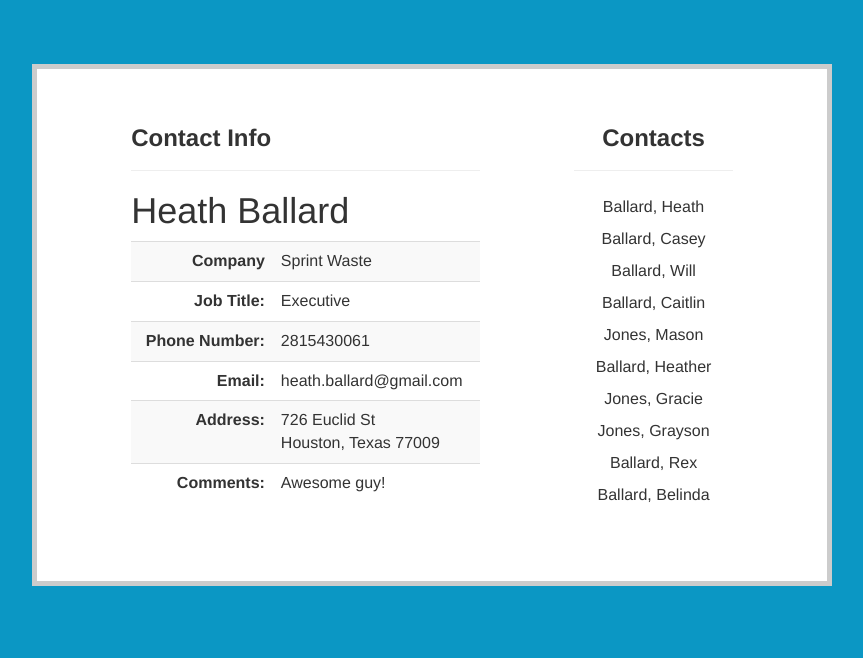
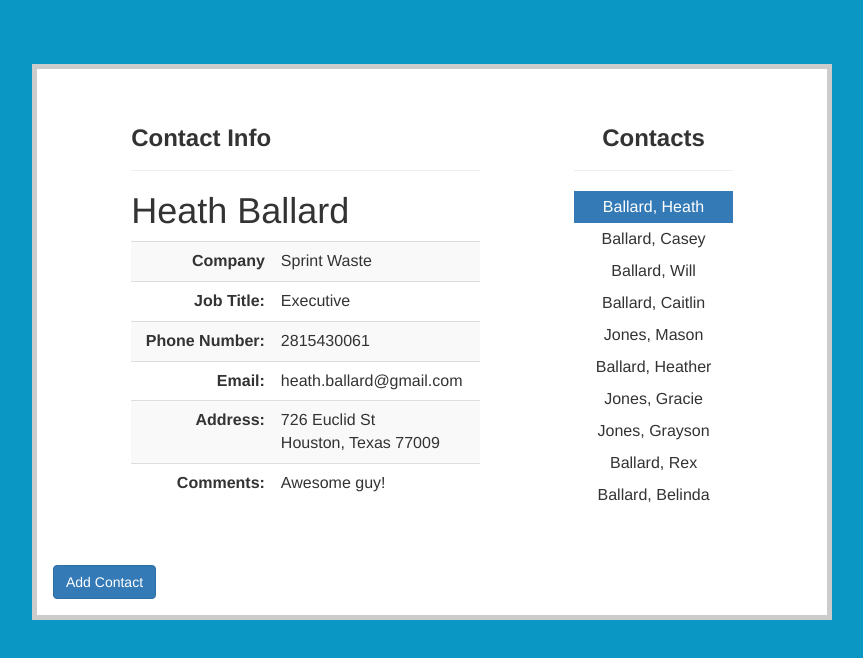
Before and after one commit to hballard/simplereactapp, a React app: page / in a window 1280 px wide. Shown: the top 658 px of the page, without its empty margins (208-1071 px from the left). Built offline with nearby package versions, Linux system fonts and the light colour scheme.

Commit message:
Added modal as placeholder for future use

```diff
--- a/App.js
+++ b/App.js
@@ -1,16 +1,23 @@
 import React from 'react';
+import {Modal, Button} from 'react-bootstrap';
 
 export default class App extends React.Component {
     constructor() {
         super();
         this.state = {
-            activeItem: null
+            modalState: false,
+            activeItem: 0
         };
-        this.changeContact = this.changeContact.bind(this)
+        this.changeContact = this.changeContact.bind(this);
+        this.toggleModal = this.toggleModal.bind(this)
     }
 
-    changeContact(contactIndex, event) {
-        this.setState({activeItem: contactIndex - 1});
+    toggleModal() {
+    this.setState({modalState: !this.state.modalState});
+    }
+
+    changeContact(index) {
+        this.setState({activeItem: index});
     }
 
     render() {
@@ -22,24 +29,31 @@ export default class App extends React.Component {
                 changeContact={this.changeContact}
                 data={this.props.data}
                 activeItem={this.state.activeItem}/>
+            <Button
+                bsStyle="primary"
+                onClick={this.toggleModal}>
+                Add Contact
+            </Button>
+            <AddConctactModal
+                data={this.props.data}
+                modalState={this.state.modalState}
+                toggleModal={this.toggleModal}/>
         </div>
-
     }
 };
 
 export const ContactList = (props) => {
-    let contactIndex = 0;
     return <div
         id="list-container"
         className="col-lg-3 col-lg-offset-1 col-md-3 col-md-offset-1 col-sm-3 col-sm-offset-1 col-xs-12">
         <div className="page-header"><h3><strong>Contacts</strong></h3></div>
         <ul className='list-unstyled'>
-            {props.data.map((obj)=> {
-                contactIndex++;
+            {props.data.map((element, index)=> {
                 return <li
-                    onClick={props.changeContact.bind(this, contactIndex)}
-                    key={obj.id}>
-                    {obj.last_name}, {obj.first_name}
+                    className={index === (props.activeItem) ? 'active-item' : null}
+                    onClick={props.changeContact.bind(this, index)}
+                    key={element.id}>
+                    {element.last_name}, {element.first_name}
                 </li>
             })}
         </ul>
@@ -47,41 +61,34 @@ export const ContactList = (props) => {
 };
 
 export const ContactDetail = (props) => {
-    let contact;
-    if (!props.activeItem) {
-        contact = props.data[0];
-    } else {
-        contact = props.data[props.activeItem];
-    }
+    const contact = props.data[props.activeItem];
     return <div className="col-lg-6 col-lg-offset-1 col-md-6 col-md-offset-1 col-sm-6 col-sm-offset-2 col-xs-12">
         <div className="page-header"><h3><strong>Contact Info</strong></h3></div>
         <div>
-            <h1>
-                {contact.first_name} {contact.last_name}
-            </h1>
+            <h1>{contact.first_name} {contact.last_name}</h1>
         </div>
         <div>
             <table className="table table-hover table-striped">
                 <tbody>
                 <tr>
                     <td className='text-right'><strong>Company</strong></td>
-                    <td>{ contact.company }</td>
+                    <td>{contact.company}</td>
                 </tr>
                 <tr>
                     <td className='text-right'><strong>Job Title:</strong></td>
-                    <td>{ contact.job_title }</td>
+                    <td>{contact.job_title}</td>
                 </tr>
                 <tr>
                     <td className='text-right'><strong>Phone Number:</strong></td>
-                    <td>{ contact.phone_number }</td>
+                    <td>{contact.phone_number}</td>
                 </tr>
                 <tr>
                     <td className='text-right'><strong>Email:</strong></td>
-                    <td>{ contact.email }</td>
+                    <td>{contact.email}</td>
                 </tr>
                 <tr>
                     <td className='text-right'><strong>Address:</strong></td>
-                    <td>{ contact.address}
+                    <td>{contact.address}
                         <br/>
                         {contact.city}, {contact.state} {contact.zipcode}
                     </td>
@@ -95,3 +102,20 @@ export const ContactDetail = (props) => {
         </div>
     </div>
 };
+
+export const AddConctactModal = (props) => {
+  return <div className="static-modal">
+    <Modal show={props.modalState} onHide={props.toggleModal}>
+      <Modal.Header>
+        <Modal.Title>Add New Contact</Modal.Title>
+      </Modal.Header>
+      <Modal.Body>
+        Something goes here...
+      </Modal.Body>
+      <Modal.Footer>
+        <Button onClick={props.toggleModal}>Close</Button>
+        <Button bsStyle="primary">Save changes</Button>
+      </Modal.Footer>
+    </Modal>
+  </div>
+};
--- a/package.json
+++ b/package.json
@@ -31,6 +31,7 @@
   },
   "dependencies": {
     "react": "^15.0.2",
+    "react-bootstrap": "^0.29.4",
     "react-dom": "^15.0.2"
   }
 }
```
